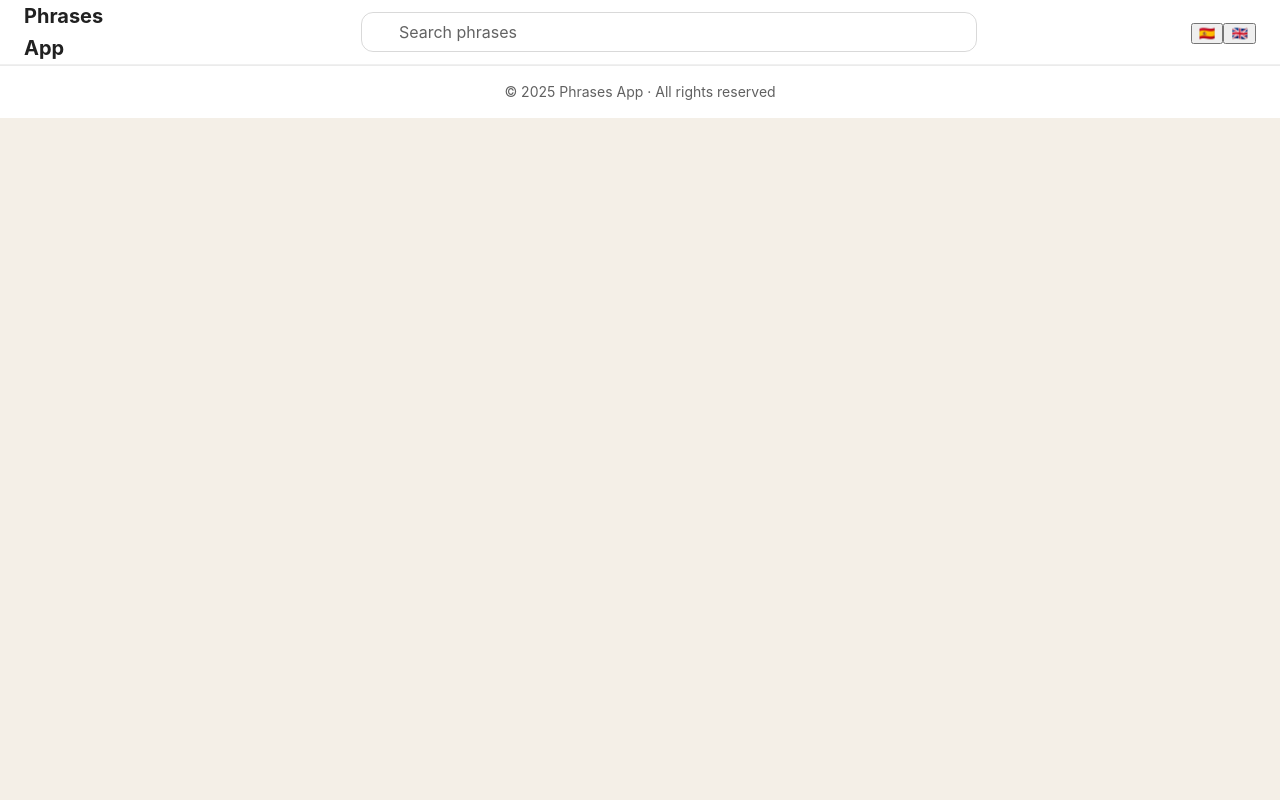
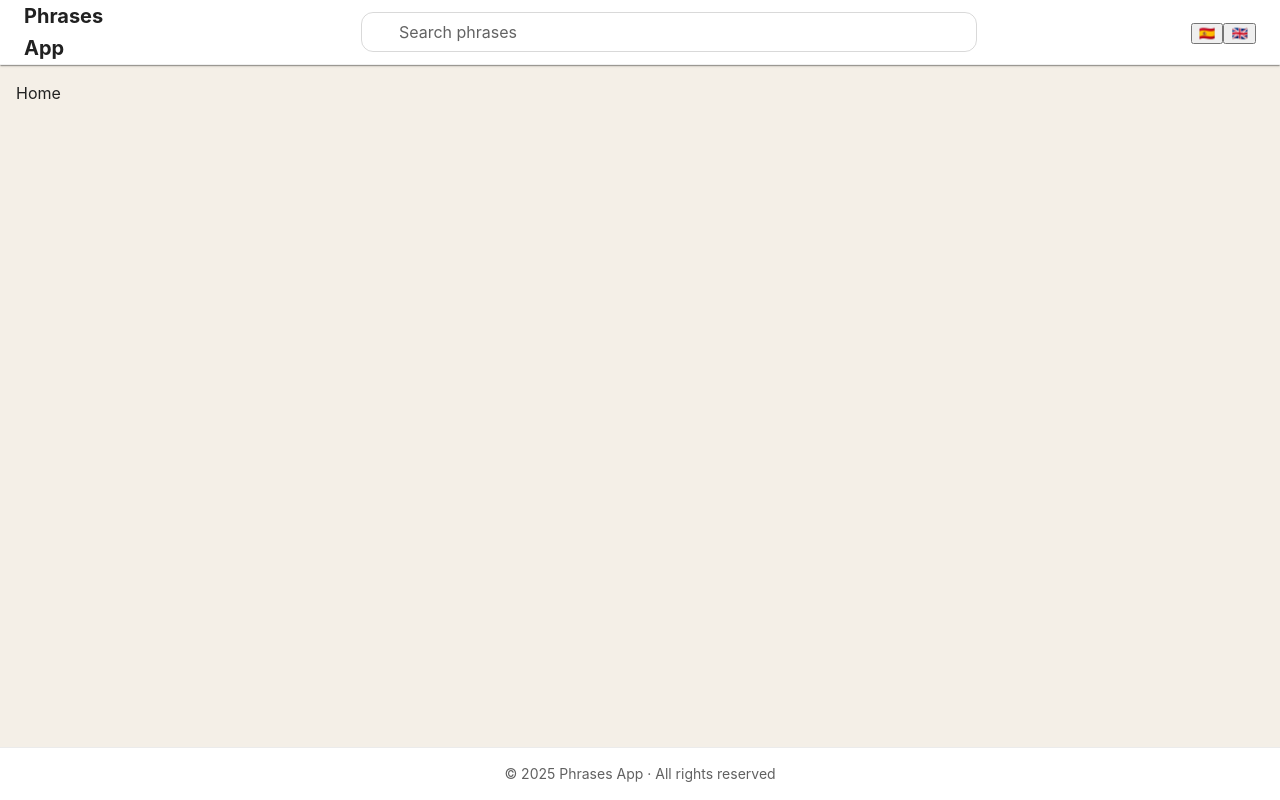
Before and after one commit to benjagilardini/phrases, a React (Create React App) app: page / in a window 1280 px wide. Built offline with nearby package versions, Linux system fonts and the light colour scheme; some icons are missing.

Commit message:
Create routes

```diff
--- a/src/App.tsx
+++ b/src/App.tsx
@@ -1,13 +1,9 @@
-import AppToolbar from "./layout/Toolbar/AppToolbar";
-import Footer from "./layout/Footer/Footer";
+import AppRoutes from "./routes/AppRoutes";
 
 const App = () => {
 
   return (
-    <div>
-      <AppToolbar search="" onSearchChange={() => { }} />
-      <Footer />
-    </div>
+    <AppRoutes />
   );
 }
 
--- /dev/null
+++ b/src/layout/Main/Main.tsx
@@ -0,0 +1,20 @@
+import React, { useState } from "react";
+import { Outlet } from "react-router-dom";
+import AppToolbar from "../Toolbar/AppToolbar";
+import Footer from "../Footer/Footer";
+
+const MainLayout: React.FC = () => {
+  const [search, setSearch] = useState("");
+
+  return (
+    <div style={{ display: "flex", minHeight: "100vh", flexDirection: "column" }}>
+      <AppToolbar search={search} onSearchChange={setSearch} />
+      <main style={{ flex: 1 }}>
+        <Outlet />
+      </main>
+      <Footer />
+    </div>
+  );
+};
+
+export default MainLayout;
--- /dev/null
+++ b/src/pages/Home/Home.tsx
@@ -0,0 +1,7 @@
+import React from "react";
+
+const Home: React.FC = () => {
+  return <div style={{ padding: 16 }}>Home</div>;
+};
+
+export default Home;
--- /dev/null
+++ b/src/pages/NotFound/NotFound.tsx
@@ -0,0 +1,7 @@
+import React from "react";
+
+const NotFound: React.FC = () => {
+  return <div style={{ padding: 16 }}>404 Not found</div>;
+};
+
+export default NotFound;
--- /dev/null
+++ b/src/routes/AppRoutes.tsx
@@ -0,0 +1,36 @@
+import React, { Suspense, lazy } from "react";
+import { BrowserRouter, Routes, Route } from "react-router-dom";
+import { paths } from "./paths";
+
+const MainLayout = lazy(() => import("../layout/Main/Main"));
+const Home = lazy(() => import("../pages/Home/Home"));
+const NotFound = lazy(() => import("../pages/NotFound/NotFound"));
+
+const AppRoutes: React.FC = () => {
+  return (
+    <BrowserRouter>
+      <Routes>
+        <Route element={<MainLayout />}>
+          <Route
+            path={paths.home}
+            element={
+              <Suspense fallback={<div style={{ padding: 16 }}>Loading…</div>}>
+                <Home />
+              </Suspense>
+            }
+          />
+          <Route
+            path={paths.notFound}
+            element={
+              <Suspense fallback={<div style={{ padding: 16 }}>Loading…</div>}>
+                <NotFound />
+              </Suspense>
+            }
+          />
+        </Route>
+      </Routes>
+    </BrowserRouter>
+  );
+};
+
+export default AppRoutes;
--- /dev/null
+++ b/src/routes/paths.ts
@@ -0,0 +1,4 @@
+export const paths = {
+  home: "/",
+  notFound: "*",
+} as const;
```
